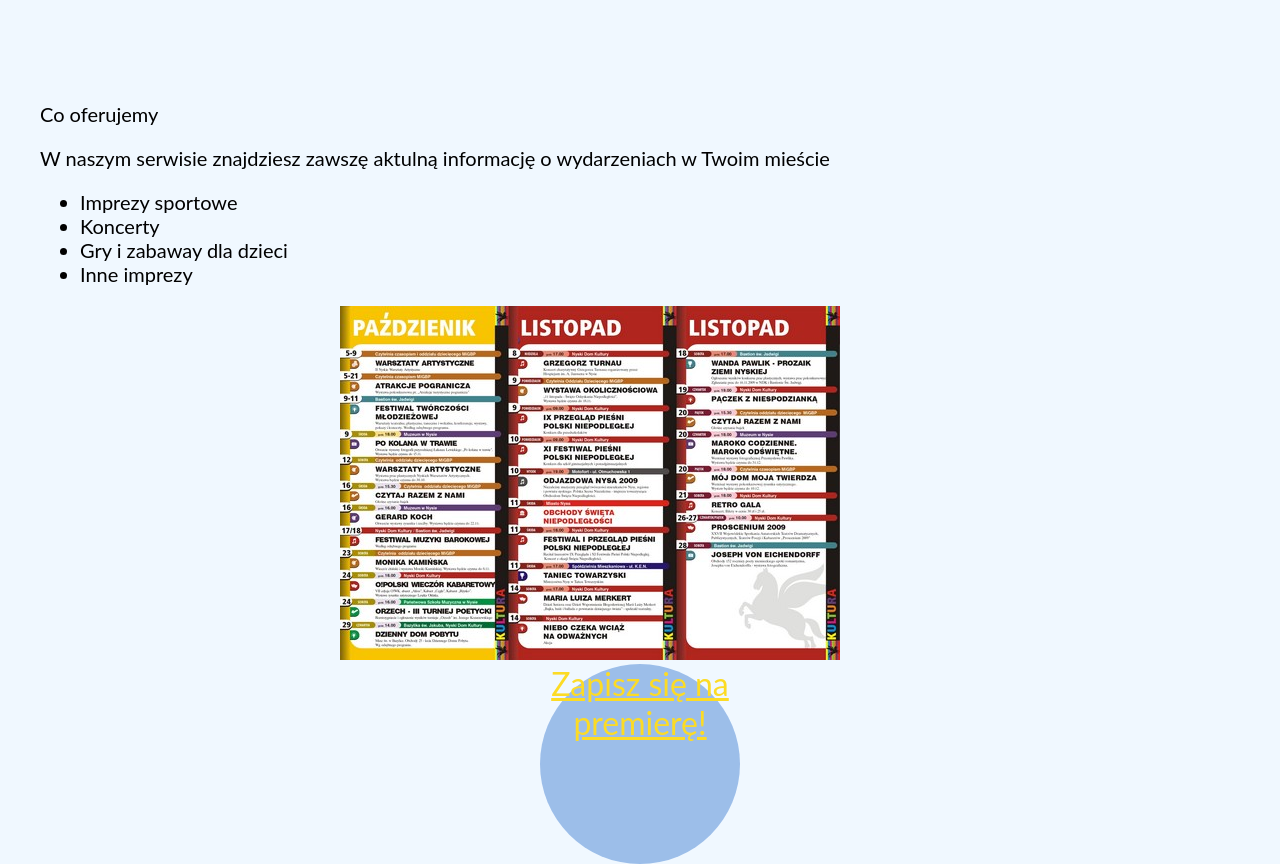
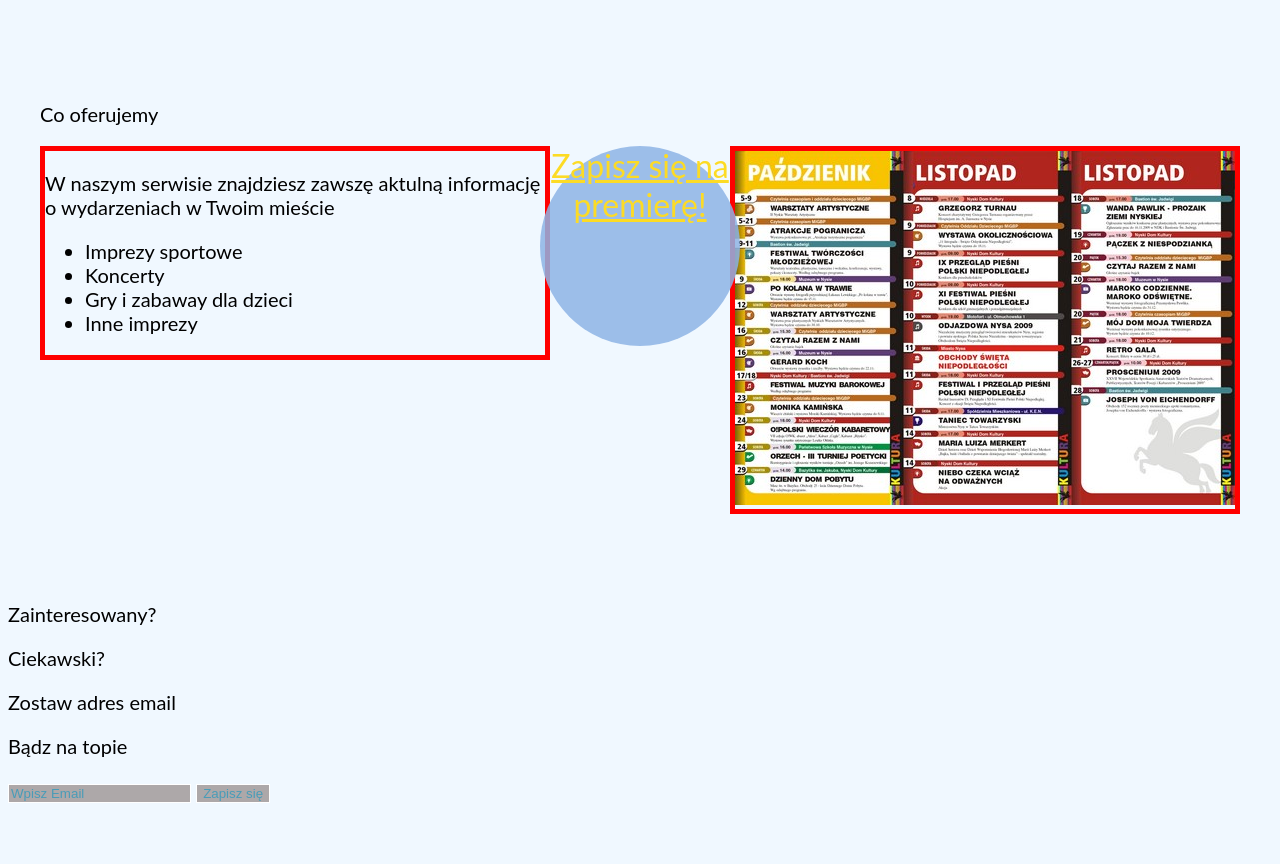
Before and after one commit to infoshareacademy/jfdd3-events, a plain HTML site: page index.html in a window 1280 px wide. Shown: the part 691-1555 px from the top of the page. After the commit the page ends 1502 px from the top, so only its background shows below. Drawn offline with Linux system fonts and the light colour scheme.

Commit message:
sekcja oferta - Sławek 12052016 - dodane pozycjonowanie w sekcji oferta

```diff
--- a/index.html
+++ b/index.html
@@ -7,15 +7,16 @@
     <link rel="stylesheet" href="style-oferta.css">
     <link rel="stylesheet" href="style-zapisz-sie.css">
     <link rel="stylesheet" href="style-nawigacja.css">
+
 </head>
 <body>
 <section class="zajawka"><div class="logo">Logo</div>
     <a href="#oferta" onclick="app.scrollTo(event, '#oferta')" class="knopf pad">Chcesz dowiedzieć więcej?</a>
 </section> <!-- Gabriela -->
-<section id="oferta">
+<section id="oferta" class="oferta">
     <p>Co oferujemy</p>
 
-    <div>
+    <div class="oferta-opis">
         <p>W naszym serwisie znajdziesz zawszę aktulną informację o wydarzeniach w Twoim mieście</p>
         <ul>
             <li>Imprezy sportowe</li>
--- a/style-oferta.css
+++ b/style-oferta.css
@@ -5,10 +5,26 @@
     margin-right: auto;
     min-height: 500px;
     padding-top: 15px;
+
 }
-.calendar-padding{
-    padding-left: 300px;
-    padding-right: 300px;
+}
+.oferta{
+    position: relative;
+}
+.calendar-padding {
+
     margin-left: auto;
     margin-right: auto;
+    border: 5px solid red;
+    width: 500px;
+    float: right;
+
 }
+
+.oferta-opis{
+    display: inline-block;
+    border: 5px solid red;
+    width: 500px;
+    float: left;
+
+}
```
Also changed, not shown: images/impreza-programistow.jpg (added).
